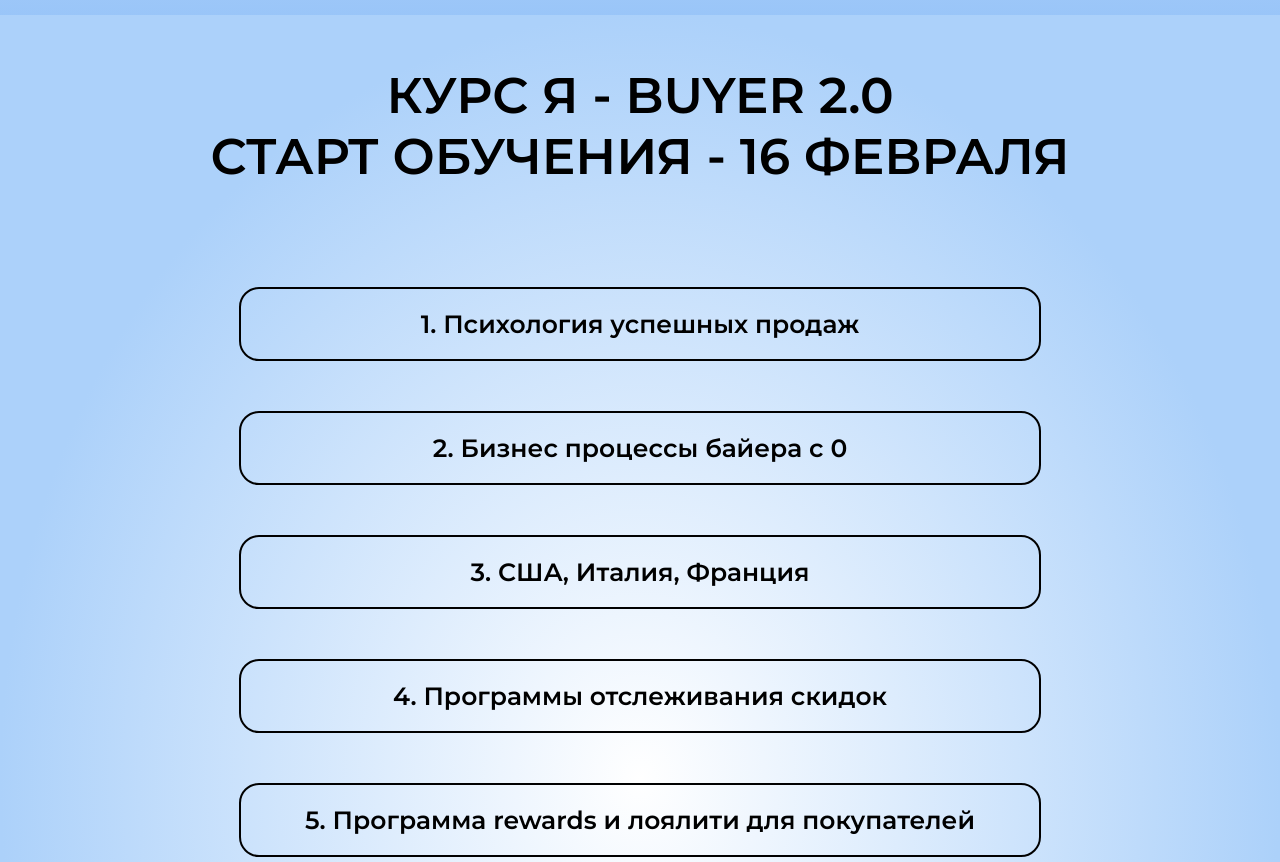
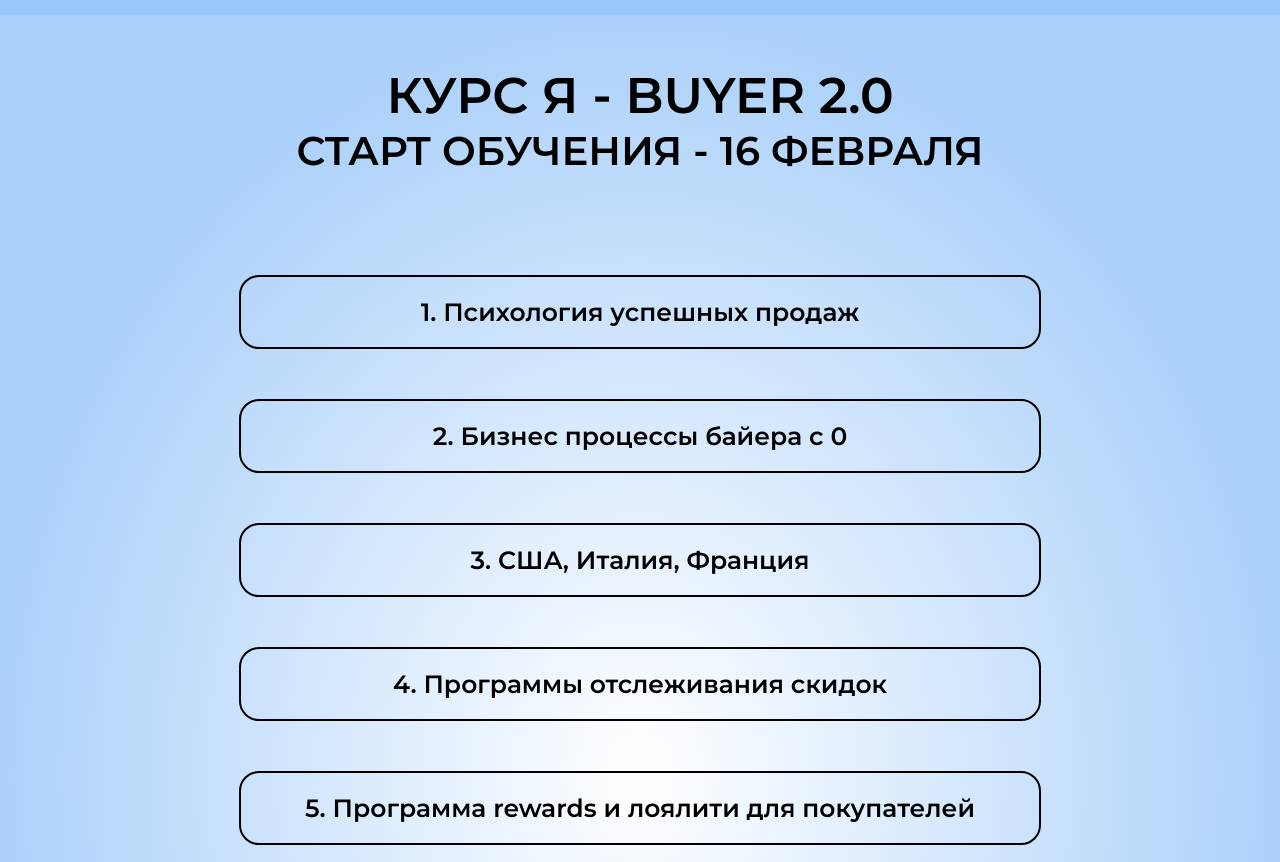
Before and after one commit to equaak/zara, a React (Create React App) app: page / in a window 1280 px wide. Shown: the part 1900-2762 px from the top of the page. Built offline with nearby package versions, Linux system fonts and the light colour scheme; no server answers.

Commit message:
subtitle fixed

```diff
--- a/src/Main.css
+++ b/src/Main.css
@@ -692,6 +692,13 @@ a{
   .last-row{
     justify-content: center;
   }
+
+
+  .modules-subtitle{
+    text-align: center;
+    font-size: 40px;
+    font-weight: 600;
+  }
 }
 
 button{
--- a/src/Main.js
+++ b/src/Main.js
@@ -210,6 +210,8 @@ const Main = () => {
             <p className='modules-title'>
               КУРС Я - BUYER 2.0
               <br></br>
+            </p>
+            <p className='modules-subtitle'>
               СТАРТ ОБУЧЕНИЯ - 16 ФЕВРАЛЯ
             </p>
             <div className='modules-container'>
--- a/src/MainPhone.css
+++ b/src/MainPhone.css
@@ -689,4 +689,10 @@
   .last-row{
     justify-content: center;
   }
+
+  .modules-subtitle{
+    text-align: center;
+    font-size: 15px;
+    font-weight: 600;
+  }
 }
```
